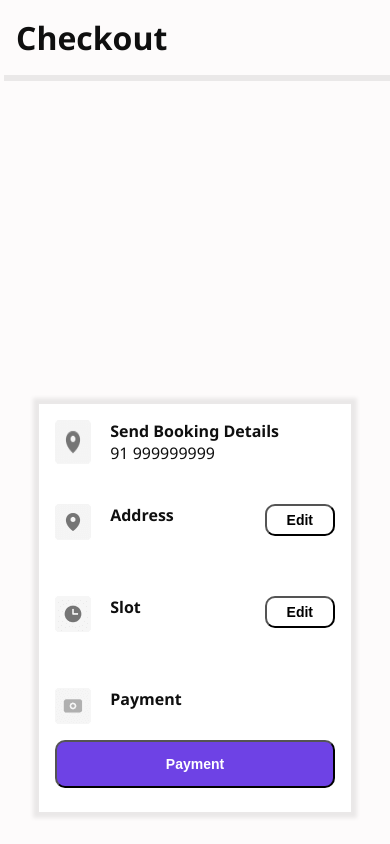
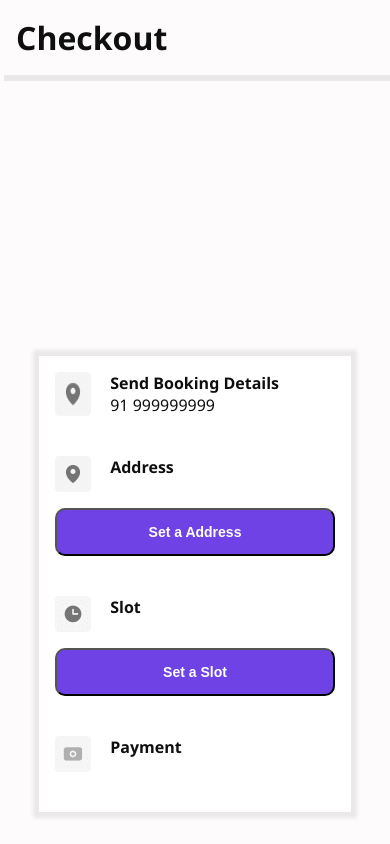
Before and after one commit to AYS-At-Your-Service/AYS, a React (Vite) app in the folder Frontend/: page /checkout in a window 390 px wide. Built offline with nearby package versions, Linux system fonts and the light colour scheme.

Commit message:
Except media queries

```diff
--- a/Frontend/src/App.css
+++ b/Frontend/src/App.css
@@ -12,12 +12,14 @@
     --Average-width-percent: 50%;
     --background-gray: #fdfbfbe5;
     --Row-gap: 2rem;
+    --Image-Margin: 1.2rem;
+    --Image-width: 28px;
     --Least-margin: 1rem;
     --MinHeight: 100vh;
     --Customized-outline: 0px 0px 4px 6px rgba(15, 15, 15, 0.08);
     --Customized-box:  4px 6px rgba(15, 15, 15, 0.08);
     --Violet-padding: 18px 30px;
-    --Min-Width: 30%;
+    --Min-Width: 50%;
   }
   body{
     font-family: var(--font-family);
@@ -68,8 +70,8 @@
     margin-top: var(--Least-margin);
   }
   .Image{
-    margin-right: 1.2rem;
-    min-width: 28px;
+    margin-right: var(--Image-Margin);
+    min-width: var(--Image-width);
   }
   .smallButton{
     display: grid;
--- a/Frontend/src/Payment/Checkout.jsx
+++ b/Frontend/src/Payment/Checkout.jsx
@@ -10,8 +10,8 @@ import { useNavigate } from "react-router-dom";
 
 export function CheckOut(){
     const {phone} = PhoneFunction(999999999)
-    const {address} = AddressFunction('si')
-    const {slot} = SlotFunction('ti')
+    const {address} = AddressFunction()
+    const {slot} = SlotFunction()
 
     const navigate = useNavigate()
 
@@ -49,7 +49,7 @@ export function CheckOut(){
                 <img src = {Image} className="Image"></img>
                 <div>
                   <h4>Address</h4>
-                  <p></p>
+                  <p>{address}</p>
                 </div>
             </div>
             <div>
@@ -71,7 +71,7 @@ export function CheckOut(){
                 <img src = {SlotImage} className="Image"></img>
                 <div>
                   <h4>Slot</h4>
-                  <p></p>
+                  <p>{slot}</p>
                 </div>
             </div>
             <div>
```
